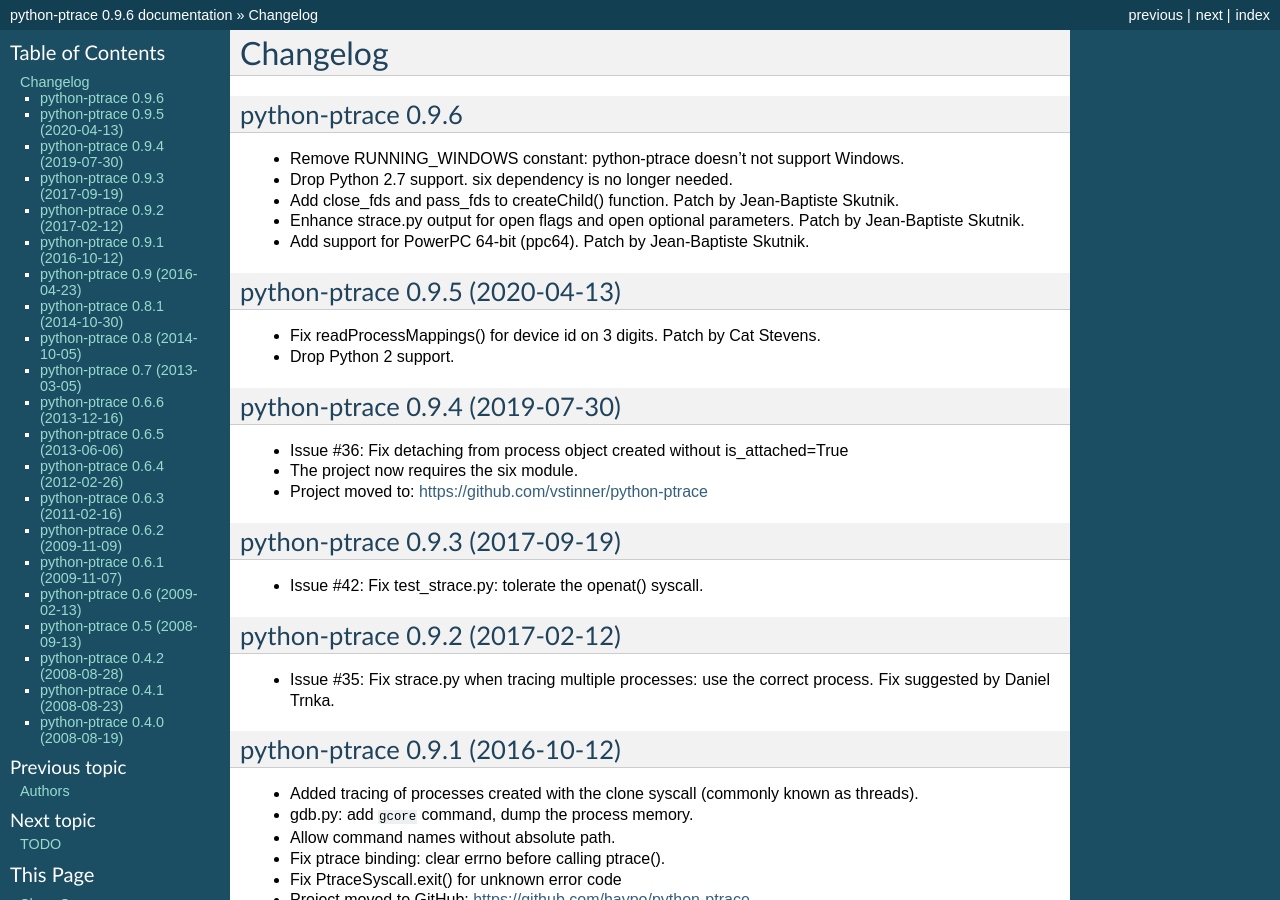
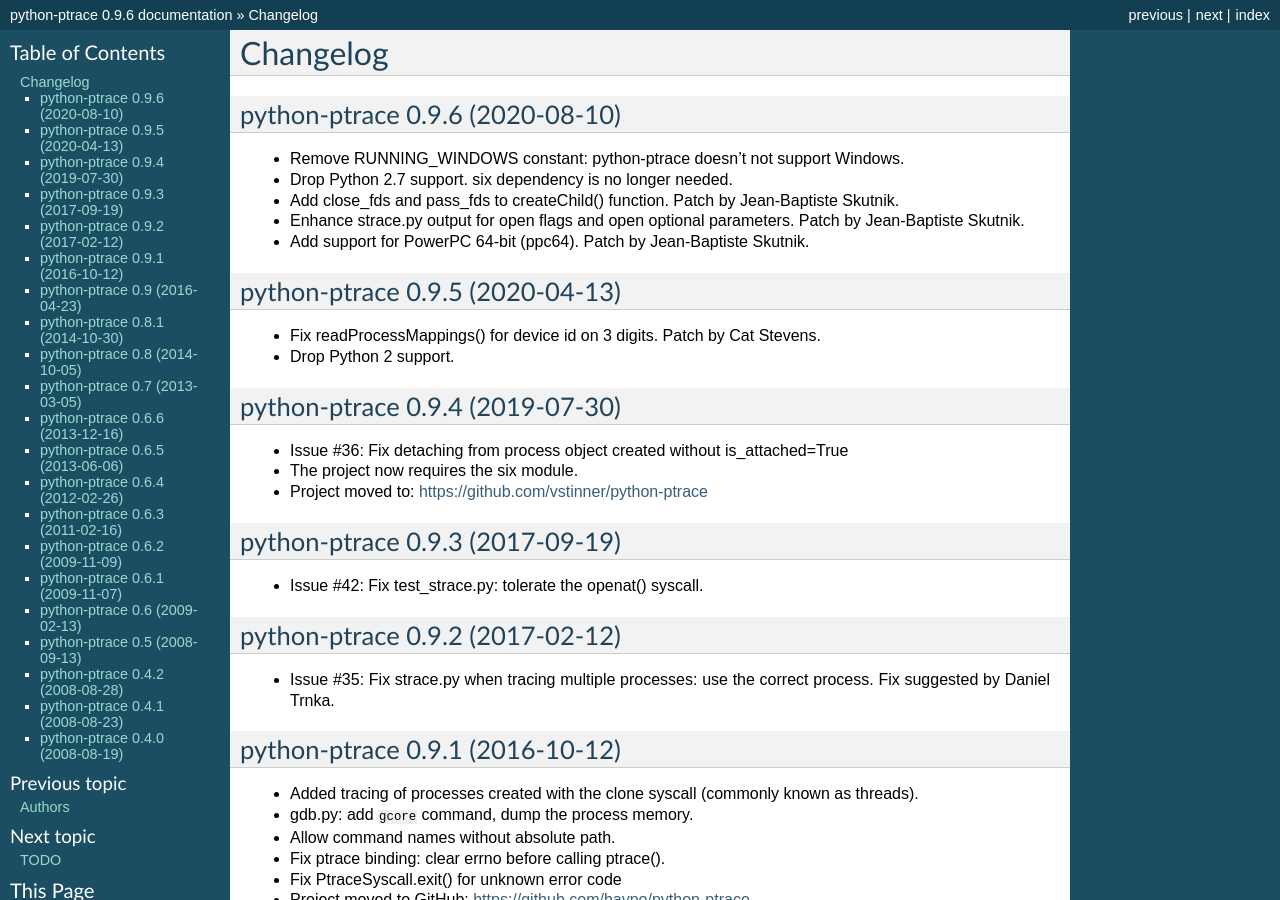
Before and after one commit to vstinner/python-ptrace, a Sphinx documentation site: the page built from doc/changelog.rst, in a window 1280 px wide and 900 px high. Built offline with Sphinx 7.4.7, drawn with Linux system fonts in a browser that asks for light colours.

Commit message:
Prepare release 0.9.6

```diff
--- a/doc/changelog.rst
+++ b/doc/changelog.rst
@@ -3,8 +3,8 @@
 Changelog
 =========
 
-python-ptrace 0.9.6
--------------------
+python-ptrace 0.9.6 (2020-08-10)
+--------------------------------
 
 * Remove RUNNING_WINDOWS constant: python-ptrace doesn't not support Windows.
 * Drop Python 2.7 support. six dependency is no longer needed.
```
